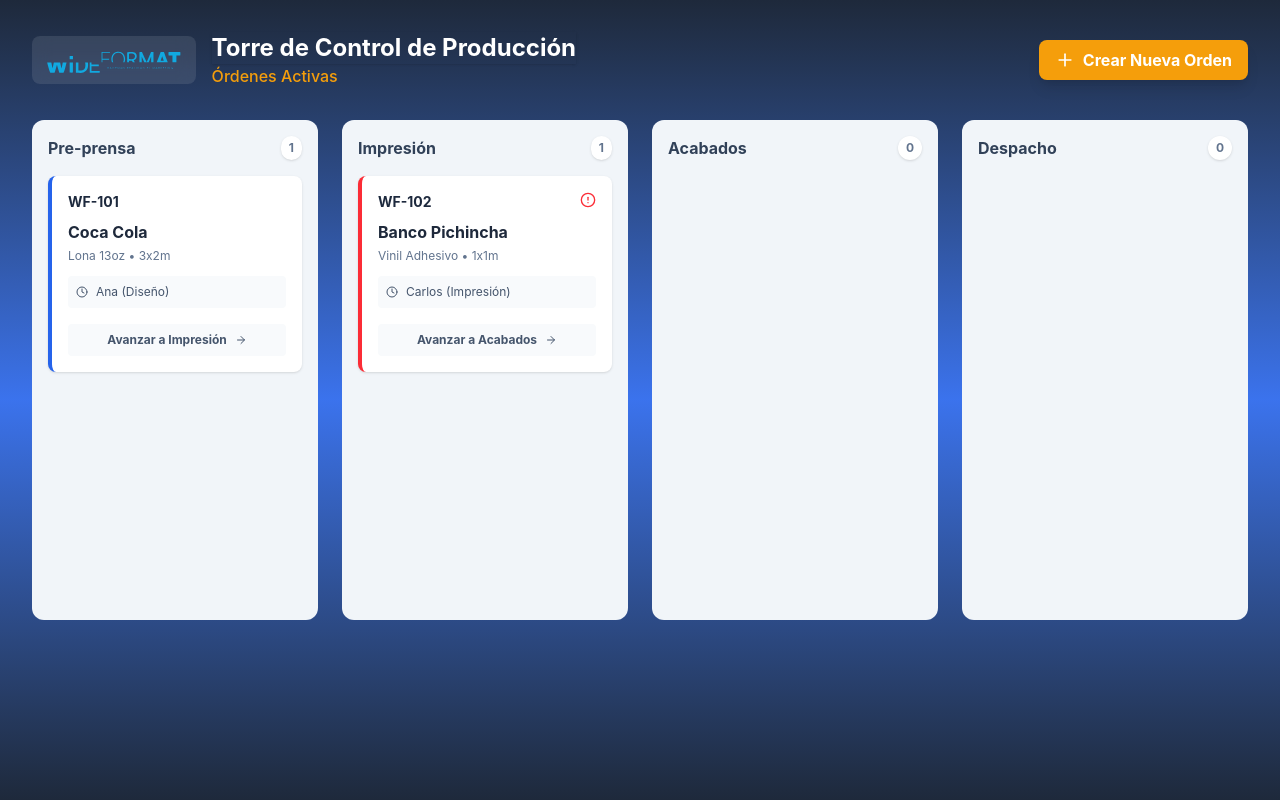
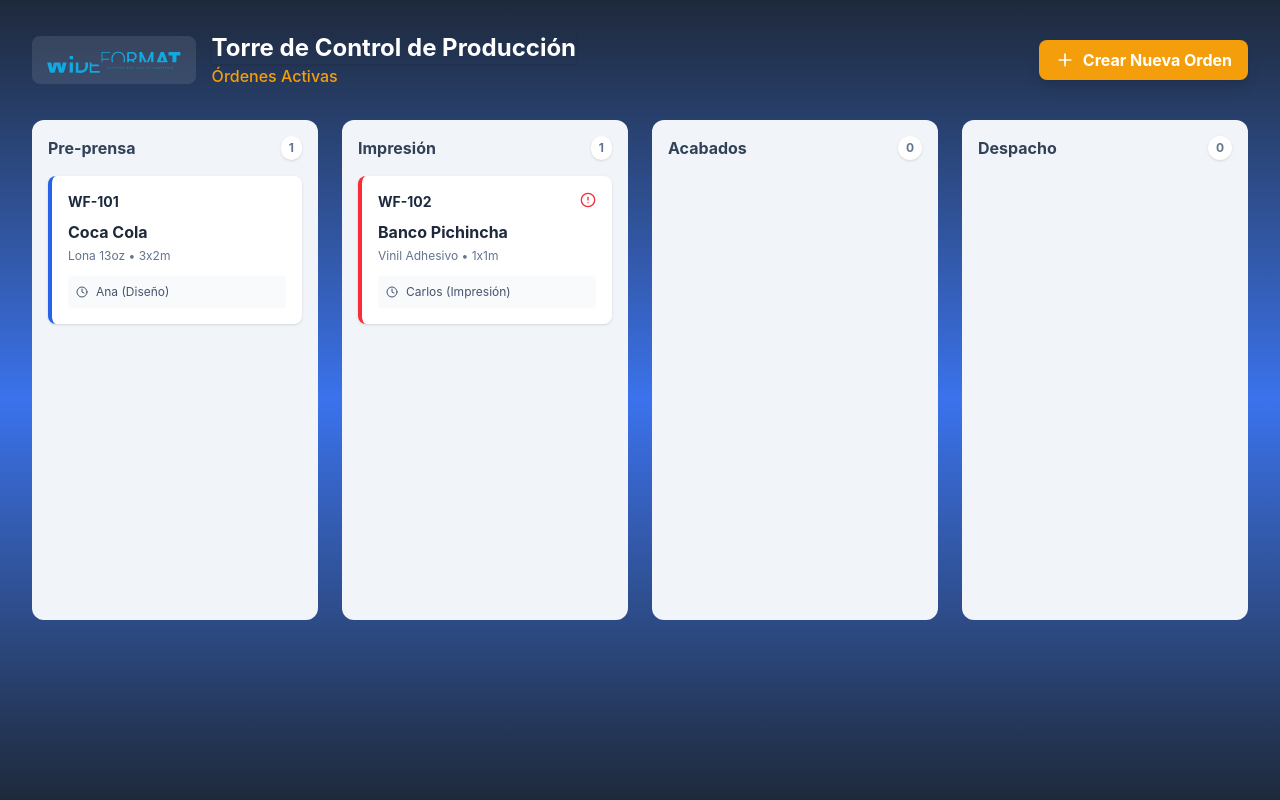
Before and after one commit to wideformat-sistemas/erp-wideformat-frontend, a React (Vite) app: page /tablero in a window 1280 px wide. Built offline with nearby package versions, Linux system fonts and the light colour scheme.

Commit message:
Avance 1: Tablero Kanban interactivo con Drag and Drop y persistencia localStorage

```diff
--- a/package.json
+++ b/package.json
@@ -10,6 +10,7 @@
     "preview": "vite preview"
   },
   "dependencies": {
+    "@hello-pangea/dnd": "^18.0.1",
     "@tailwindcss/postcss": "^4.3.3",
     "@tailwindcss/vite": "^4.3.3",
     "lucide-react": "^1.50.0",
--- a/src/components/KanbanBoard.jsx
+++ b/src/components/KanbanBoard.jsx
@@ -1,7 +1,8 @@
-import { useState } from 'react';
-import { Clock, ArrowRight, AlertCircle, CheckCircle, X, Plus } from 'lucide-react';
+import { useState, useEffect } from 'react';
+import { Clock, AlertCircle, CheckCircle, X, Plus } from 'lucide-react';
+import { DragDropContext, Droppable, Draggable } from '@hello-pangea/dnd';
 
-const initialOrders = [
+const defaultOrders = [
     { id: 'WF-101', client: 'Coca Cola', material: 'Lona 13oz', size: '3x2m', status: 'Pre-prensa', assigned: 'Ana (Diseño)', urgent: false },
     { id: 'WF-102', client: 'Banco Pichincha', material: 'Vinil Adhesivo', size: '1x1m', status: 'Impresión', assigned: 'Carlos (Impresión)', urgent: true },
 ];
@@ -9,51 +10,46 @@
 const columns = ['Pre-prensa', 'Impresión', 'Acabados', 'Despacho'];
 
 const KanbanBoard = () => {
-    const [orders, setOrders] = useState(initialOrders);
-    const [isModalOpen, setIsModalOpen] = useState(false);
-
-    // Estado para el formulario de nueva orden
-    const [newFormData, setNewFormData] = useState({
-        client: '',
-        material: 'Lona 13oz',
-        size: '',
-        assigned: 'Ana (Diseño)',
-        urgent: false
+    // Cargar órdenes desde el localStorage si existen, de lo contrario usar las predeterminadas
+    const [orders, setOrders] = useState(() => {
+        const savedOrders = localStorage.getItem('wideformat_orders');
+        return savedOrders ? JSON.parse(savedOrders) : defaultOrders;
     });
 
-    const moveOrder = (orderId, currentStatus) => {
-        const currentIndex = columns.indexOf(currentStatus);
-        if (currentIndex < columns.length - 1) {
-            const nextStatus = columns[currentIndex + 1];
-            setOrders(orders.map(order =>
-                order.id === orderId ? { ...order, status: nextStatus } : order
-            ));
-        }
+    const [isModalOpen, setIsModalOpen] = useState(false);
+    const [newFormData, setNewFormData] = useState({ client: '', material: 'Lona 13oz', size: '', assigned: 'Ana (Diseño)', urgent: false });
+
+    // Guardar en localStorage cada vez que las órdenes cambien
+    useEffect(() => {
+        localStorage.setItem('wideformat_orders', JSON.stringify(orders));
+    }, [orders]);
+
+    const onDragEnd = (result) => {
+        const { destination, source, draggableId } = result;
+
+        if (!destination) return;
+        if (destination.droppableId === source.droppableId && destination.index === source.index) return;
+
+        const updatedOrders = orders.map(order =>
+            order.id === draggableId ? { ...order, status: destination.droppableId } : order
+        );
+
+        setOrders(updatedOrders);
     };
 
     const handleCreateOrder = (e) => {
         e.preventDefault();
-        // Generar un ID aleatorio para simular la base de datos
         const newId = `WF-${Math.floor(Math.random() * 900) + 100}`;
-
-        const newOrder = {
-            id: newId,
-            client: newFormData.client,
-            material: newFormData.material,
-            size: newFormData.size,
-            status: 'Pre-prensa', // Toda orden nueva entra a Pre-prensa
-            assigned: newFormData.assigned,
-            urgent: newFormData.urgent
-        };
-
+        const newOrder = { id: newId, ...newFormData, status: 'Pre-prensa' };
         setOrders([...orders, newOrder]);
-        setIsModalOpen(false); // Cerrar modal
-        setNewFormData({ client: '', material: 'Lona 13oz', size: '', assigned: 'Ana (Diseño)', urgent: false }); // Limpiar formulario
+        setIsModalOpen(false);
+        setNewFormData({ client: '', material: 'Lona 13oz', size: '', assigned: 'Ana (Diseño)', urgent: false });
     };
 
     return (
         <div className="min-h-screen bg-gradient-to-b from-brand-dark via-brand-primary/90 to-brand-dark p-4 md:p-8 relative">
-            {/* Cabecera actualizada para fondo oscuro */}
+
+            {/* Cabecera */}
             <div className="mb-8 flex flex-col md:flex-row justify-between items-start md:items-center gap-4">
                 <div className="flex items-center gap-4">
                     <img src="/logo.svg" alt="Wide Format" className="h-12 w-auto object-contain bg-white/10 backdrop-blur-sm p-2 rounded-lg" />
@@ -71,10 +67,18 @@
                 </button>
             </div>
 
-            {/* Tablero Kanban */}
+            {/* Contexto Global de Arrastrar y Soltar */}
+            <DragDropContext onDragEnd={onDragEnd}>
                 <div className="grid grid-cols-1 md:grid-cols-2 lg:grid-cols-4 gap-6">
                     {columns.map(column => (
-                    <div key={column} className="bg-slate-100 rounded-xl p-4 min-h-[500px]">
+
+                        <Droppable droppableId={column} key={column}>
+                            {(provided, snapshot) => (
+                                <div
+                                    ref={provided.innerRef}
+                                    {...provided.droppableProps}
+                                    className={`bg-slate-100 rounded-xl p-4 min-h-[500px] transition-colors ${snapshot.isDraggingOver ? 'bg-slate-200 ring-2 ring-brand-primary' : ''}`}
+                                >
                                     <h2 className="font-bold text-slate-700 mb-4 flex justify-between items-center">
                                         {column}
                                         <span className="bg-white text-slate-500 text-xs py-1 px-2 rounded-full shadow-sm">
@@ -83,8 +87,19 @@
                                     </h2>
 
                                     <div className="space-y-4">
-                            {orders.filter(order => order.status === column).map(order => (
-                                <div key={order.id} className={`bg-white p-4 rounded-lg shadow-sm border-l-4 transition-all hover:shadow-md ${order.urgent ? 'border-red-500' : 'border-brand-primary'}`}>
+                                        {orders.filter(order => order.status === column).map((order, index) => (
+
+                                            <Draggable draggableId={order.id} index={index} key={order.id}>
+                                                {(provided, snapshot) => (
+                                                    <div
+                                                        ref={provided.innerRef}
+                                                        {...provided.draggableProps}
+                                                        {...provided.dragHandleProps}
+                                                        className={`bg-white p-4 rounded-lg shadow-sm border-l-4 transition-all hover:shadow-md
+                              ${order.urgent ? 'border-red-500' : 'border-brand-primary'}
+                              ${snapshot.isDragging ? 'shadow-xl rotate-2 opacity-90' : ''}
+                            `}
+                                                    >
                                                         <div className="flex justify-between items-start mb-2">
                                                             <span className="font-bold text-sm text-slate-800">{order.id}</span>
                                                             {order.urgent && <AlertCircle className="w-4 h-4 text-red-500" />}
@@ -92,31 +107,31 @@
                                                         <h3 className="font-bold text-brand-dark mb-1">{order.client}</h3>
                                                         <p className="text-xs text-slate-500 mb-3">{order.material} • {order.size}</p>
 
-                                    <div className="flex items-center gap-2 text-xs text-slate-600 mb-4 bg-slate-50 p-2 rounded">
+                                                        <div className="flex items-center gap-2 text-xs text-slate-600 bg-slate-50 p-2 rounded">
                                                             <Clock className="w-3 h-3" />
                                                             <span>{order.assigned}</span>
                                                         </div>
 
-                                    {column !== 'Despacho' ? (
-                                        <button
-                                            onClick={() => moveOrder(order.id, order.status)}
-                                            className="w-full flex items-center justify-center gap-2 bg-slate-50 hover:bg-brand-primary hover:text-white text-slate-600 text-xs font-bold py-2 rounded transition-colors"
-                                        >
-                                            Avanzar a {columns[columns.indexOf(column) + 1]}
-                                            <ArrowRight className="w-3 h-3" />
-                                        </button>
-                                    ) : (
-                                        <div className="w-full flex items-center justify-center gap-2 bg-green-50 text-green-700 text-xs font-bold py-2 rounded">
+                                                        {column === 'Despacho' && (
+                                                            <div className="mt-4 w-full flex items-center justify-center gap-2 bg-green-50 text-green-700 text-xs font-bold py-2 rounded">
                                                                 <CheckCircle className="w-4 h-4" />
                                                                 Listo para entrega
                                                             </div>
                                                         )}
                                                     </div>
+                                                )}
+                                            </Draggable>
+
+                                        ))}
+                                        {provided.placeholder}
+                                    </div>
+                                </div>
+                            )}
+                        </Droppable>
+
                     ))}
                 </div>
-                    </div>
-                ))}
-            </div>
+            </DragDropContext>
 
             {/* Modal de Nueva Orden */}
             {isModalOpen && (
@@ -132,24 +147,12 @@
                         <form onSubmit={handleCreateOrder} className="p-6 space-y-4">
                             <div>
                                 <label className="block text-sm font-medium text-slate-700 mb-1">Nombre del Cliente</label>
-                                <input
-                                    required
-                                    type="text"
-                                    value={newFormData.client}
-                                    onChange={(e) => setNewFormData({...newFormData, client: e.target.value})}
-                                    className="w-full p-2 border border-slate-300 rounded focus:ring-2 focus:ring-brand-primary outline-none"
-                                    placeholder="Ej. Pronaca"
-                                />
+                                <input required type="text" value={newFormData.client} onChange={(e) => setNewFormData({...newFormData, client: e.target.value})} className="w-full p-2 border border-slate-300 rounded focus:ring-2 focus:ring-brand-primary outline-none" placeholder="Ej. Pronaca" />
                             </div>
-
                             <div className="grid grid-cols-2 gap-4">
                                 <div>
                                     <label className="block text-sm font-medium text-slate-700 mb-1">Material</label>
-                                    <select
-                                        value={newFormData.material}
-                                        onChange={(e) => setNewFormData({...newFormData, material: e.target.value})}
-                                        className="w-full p-2 border border-slate-300 rounded focus:ring-2 focus:ring-brand-primary outline-none"
-                                    >
+                                    <select value={newFormData.material} onChange={(e) => setNewFormData({...newFormData, material: e.target.value})} className="w-full p-2 border border-slate-300 rounded focus:ring-2 focus:ring-brand-primary outline-none">
                                         <option>Lona 13oz</option>
                                         <option>Vinil Adhesivo</option>
                                         <option>Microperforado</option>
@@ -158,54 +161,23 @@
                                 </div>
                                 <div>
                                     <label className="block text-sm font-medium text-slate-700 mb-1">Dimensiones</label>
-                                    <input
-                                        required
-                                        type="text"
-                                        value={newFormData.size}
-                                        onChange={(e) => setNewFormData({...newFormData, size: e.target.value})}
-                                        className="w-full p-2 border border-slate-300 rounded focus:ring-2 focus:ring-brand-primary outline-none"
-                                        placeholder="Ej. 2x1.5m"
-                                    />
+                                    <input required type="text" value={newFormData.size} onChange={(e) => setNewFormData({...newFormData, size: e.target.value})} className="w-full p-2 border border-slate-300 rounded focus:ring-2 focus:ring-brand-primary outline-none" placeholder="Ej. 2x1.5m" />
                                 </div>
                             </div>
-
                             <div>
                                 <label className="block text-sm font-medium text-slate-700 mb-1">Asignar a (Pre-prensa)</label>
-                                <select
-                                    value={newFormData.assigned}
-                                    onChange={(e) => setNewFormData({...newFormData, assigned: e.target.value})}
-                                    className="w-full p-2 border border-slate-300 rounded focus:ring-2 focus:ring-brand-primary outline-none"
-                                >
+                                <select value={newFormData.assigned} onChange={(e) => setNewFormData({...newFormData, assigned: e.target.value})} className="w-full p-2 border border-slate-300 rounded focus:ring-2 focus:ring-brand-primary outline-none">
                                     <option>Ana (Diseño)</option>
                                     <option>Jorge (Pre-prensa)</option>
                                 </select>
                             </div>
-
                             <div className="flex items-center gap-2 mt-2">
-                                <input
-                                    type="checkbox"
-                                    id="urgent"
-                                    checked={newFormData.urgent}
-                                    onChange={(e) => setNewFormData({...newFormData, urgent: e.target.checked})}
-                                    className="w-4 h-4 text-brand-primary rounded"
-                                />
+                                <input type="checkbox" id="urgent" checked={newFormData.urgent} onChange={(e) => setNewFormData({...newFormData, urgent: e.target.checked})} className="w-4 h-4 text-brand-primary rounded" />
                                 <label htmlFor="urgent" className="text-sm font-medium text-red-600">Marcar como trabajo urgente</label>
                             </div>
-
                             <div className="pt-4 flex gap-3">
-                                <button
-                                    type="button"
-                                    onClick={() => setIsModalOpen(false)}
-                                    className="flex-1 bg-slate-100 hover:bg-slate-200 text-slate-700 font-medium py-2 rounded transition-colors"
-                                >
-                                    Cancelar
-                                </button>
-                                <button
-                                    type="submit"
-                                    className="flex-1 bg-brand-primary hover:bg-blue-700 text-white font-medium py-2 rounded transition-colors"
-                                >
-                                    Generar Orden
-                                </button>
+                                <button type="button" onClick={() => setIsModalOpen(false)} className="flex-1 bg-slate-100 hover:bg-slate-200 text-slate-700 font-medium py-2 rounded transition-colors">Cancelar</button>
+                                <button type="submit" className="flex-1 bg-brand-primary hover:bg-blue-700 text-white font-medium py-2 rounded transition-colors">Generar Ordenes</button>
                             </div>
                         </form>
                     </div>
```
Also changed, not shown: 1 other file (tests, documents, lock files or other folders). Lines whose indentation alone changed are shown as unchanged.
